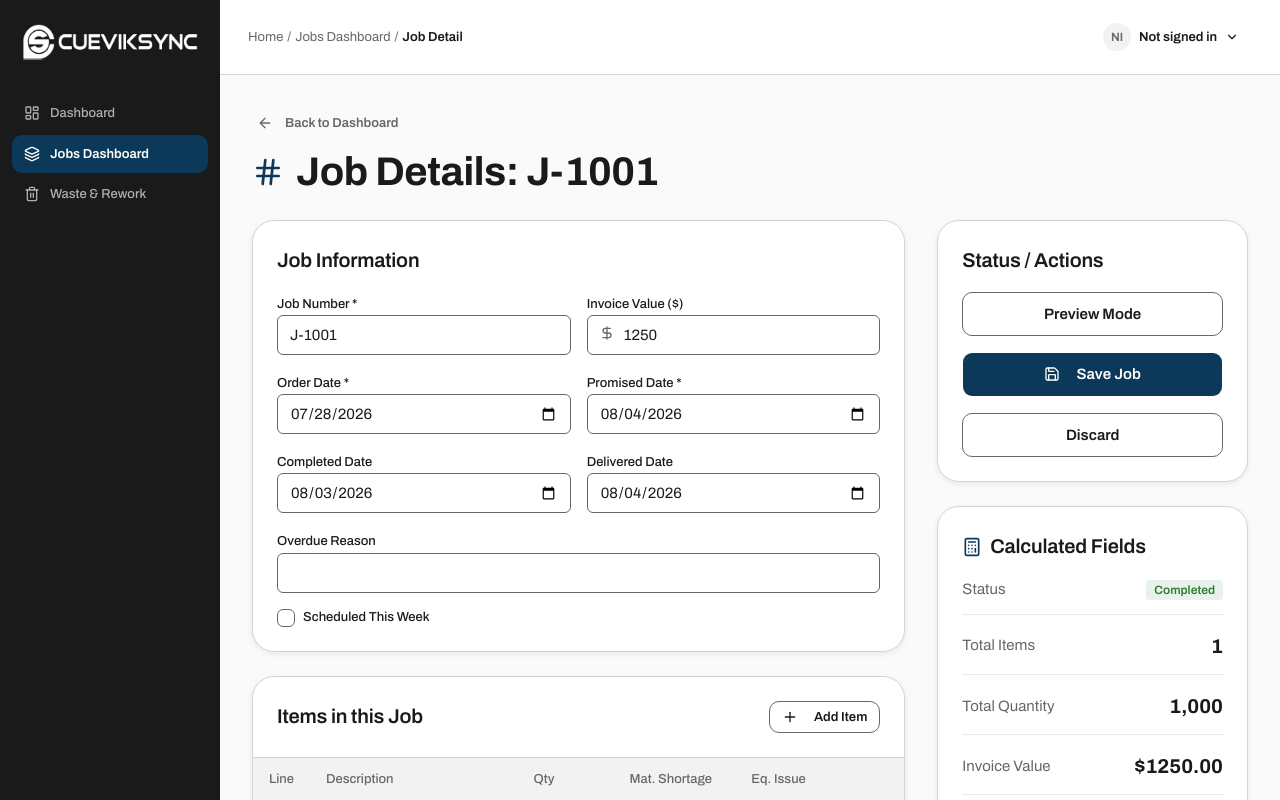
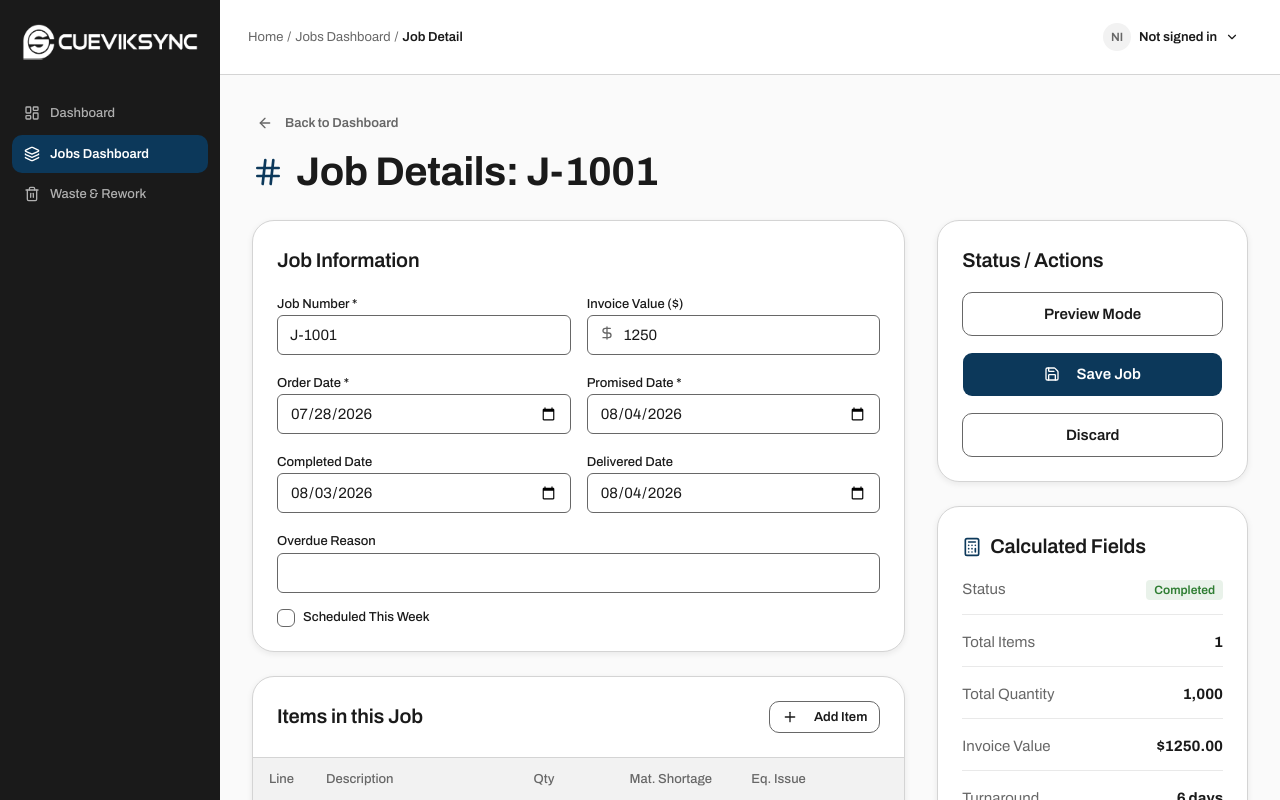
Before and after one commit to Cueserve/cs-cueviksync, a Next.js app: page /jobs/1 in a window 1280 px wide. Built offline with nearby package versions, Linux system fonts and the light colour scheme.

Commit message:
style: standardize font sizes in calculated fields panel
- Removed `text-lg` from Total Items, Total Quantity, and Invoice Value
  in the Job Details view
  - Ensures all values in the Calculated Fields list have a consistent
    font size

```diff
--- a/src/app/(app)/jobs/[id]/page.tsx
+++ b/src/app/(app)/jobs/[id]/page.tsx
@@ -658,21 +658,17 @@ export default function JobDetailsPage() {
 
               <div className="flex justify-between items-center border-b border-border/50 pb-3">
                 <span className="text-muted-foreground">Total Items</span>
-                <span className="font-bold text-lg">
-                  {draftJob.items.length}
-                </span>
+                <span className="font-bold">{draftJob.items.length}</span>
               </div>
 
               <div className="flex justify-between items-center border-b border-border/50 pb-3">
                 <span className="text-muted-foreground">Total Quantity</span>
-                <span className="font-bold text-lg">
-                  {totalQty.toLocaleString()}
-                </span>
+                <span className="font-bold">{totalQty.toLocaleString()}</span>
               </div>
 
               <div className="flex justify-between items-center border-b border-border/50 pb-3">
                 <span className="text-muted-foreground">Invoice Value</span>
-                <span className="font-bold text-lg">
+                <span className="font-bold">
                   ${(draftJob.invoiceValue || 0).toFixed(2)}
                 </span>
               </div>
```
